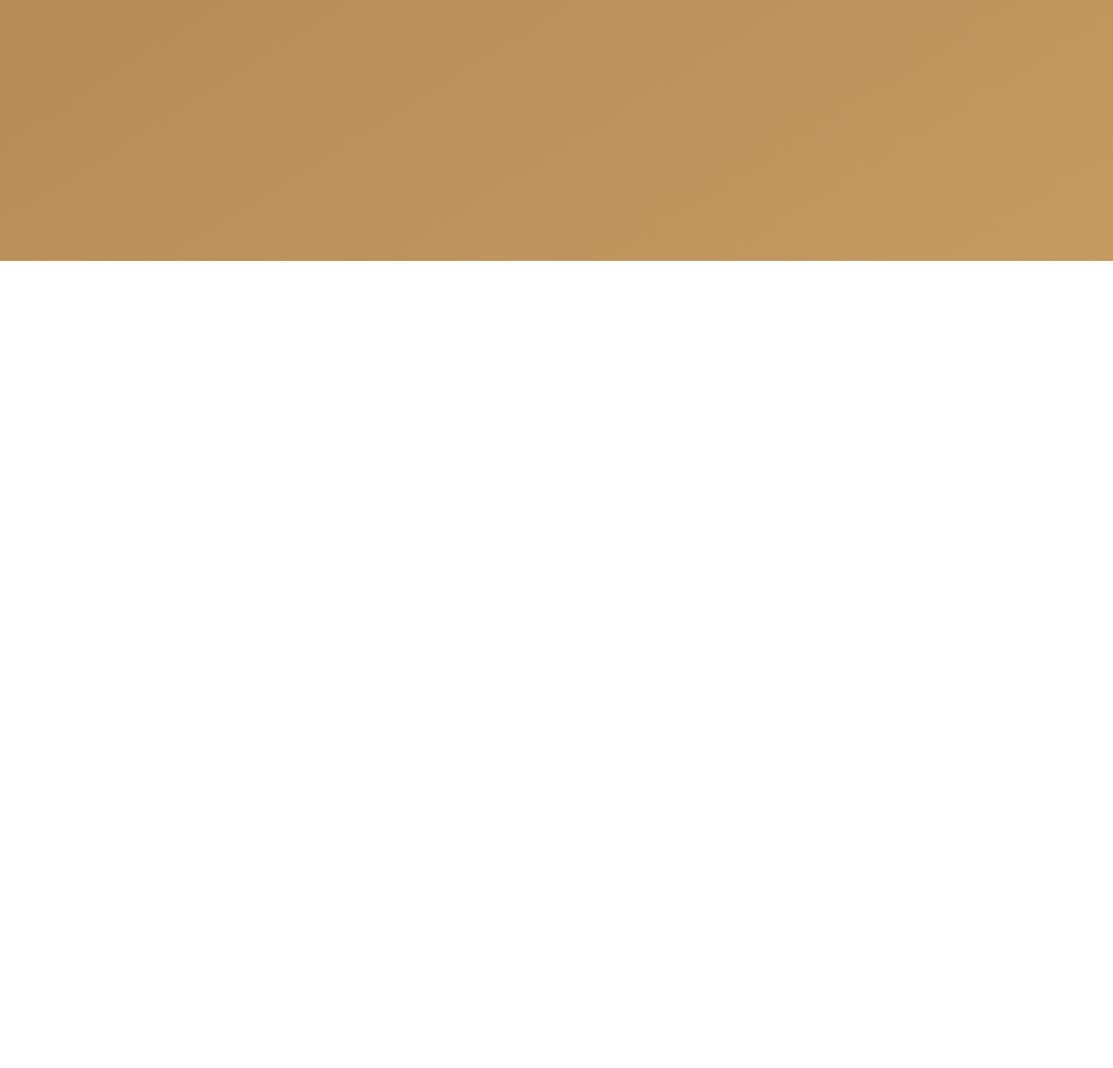
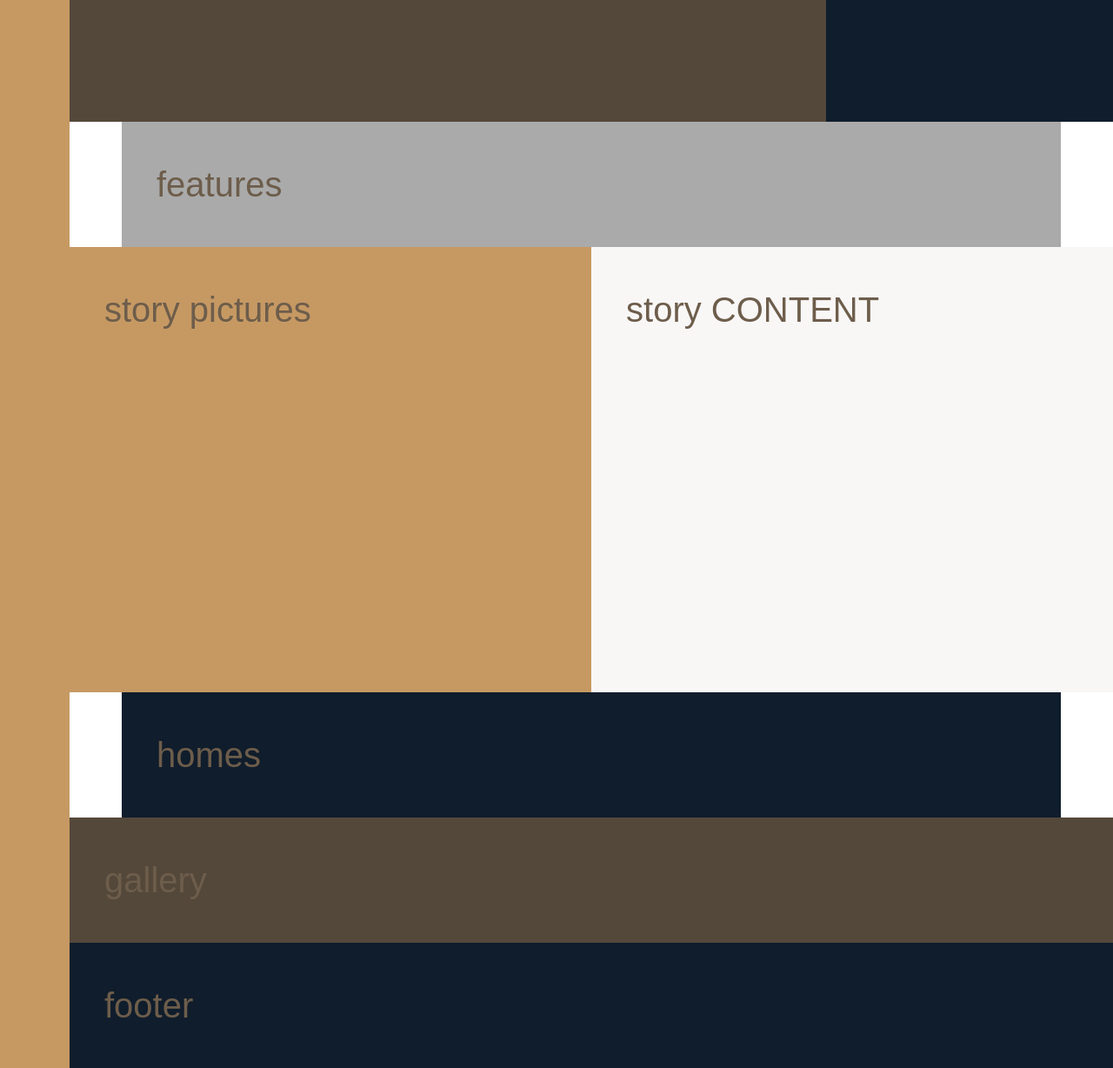
Before and after one commit to sumgwork/css-grid-project-nexter, a website: page index.html in a window 1280 px wide. Shown: the part 500-1728 px from the top of the page at 87% size. Before the commit the page ends 800 px from the top, so only its background shows below. Drawn offline with Linux system fonts and the light colour scheme.

Commit message:
page layout done - using grid system

```diff
--- a/index.html
+++ b/index.html
@@ -15,7 +15,15 @@
   </head>
   <body>
     <div class="container">
-      Hello
+      <div class="sidebar">sidebar</div>
+      <header class="header">header</header>
+      <div class="realtors">top 3 realtors</div>
+      <section class="features">features</section>
+      <section class="story__pictures">story pictures</section>
+      <section class="story__content">story CONTENT</section>
+      <section class="homes">homes</section>
+      <section class="gallery">gallery</section>
+      <footer class="footer">footer</footer>
     </div>
   </body>
 </html>
--- a/sass/_base.scss
+++ b/sass/_base.scss
@@ -1,22 +1,16 @@
-:root {
-    --color-primary: #c69963;
-    --color-primary-dark: #b28451;
+$color-primary: #c69963;
+$color-primary-dark: #b28451;
 
-    --color-secondary: #101d2c;
+$color-secondary: #101d2c;
 
-    --color-grey-light-1: #f9f7f6;
-    --color-grey-light-2: #aaa;
+$color-grey-light-1: #f9f7f6;
+$color-grey-light-2: #aaa;
 
-    --color-grey-dark-1: #54483a;
-    --color-grey-dark-2: #6d5d4b;
+$color-grey-dark-1: #54483a;
+$color-grey-dark-2: #6d5d4b;
 
-    --font-primary: "Numito", sans-serif;
-    --font-display: "Josefin Sans", sans-serif;
-
-    --shadow-dark: 0 2rem 6rem rgba(0, 0, 0, 0.3);
-    --shadow-light: 0 2rem 5rem rgba(0, 0, 0, 0.1);
-    --line: 1px solid var(--color-grey-light-2);
-}
+$font-primary: "Numito", sans-serif;
+$font-display: "Josefin Sans", sans-serif;
 
 //CSS variables don't work on media queries, so using SASS variables
 $bp-largest: 75em; //1200px
@@ -44,14 +38,25 @@ html {
 }
 
 body {
-    font-family: var(--font-primary);
+  font-family: $font-primary;
   font-weight: 300;
   line-height: 1.6;
-    background-image: linear-gradient(to right bottom,
-        var(--color-primary-dark),
-        var(--color-primary));
-    background-size: cover;
-    background-repeat: no-repeat;
-    min-height: 100vh;
-    color: var(--color-grey-dark-2);
+  //   min-height: 100vh;
+  color: $color-grey-dark-2;
 }
+
+.container {
+  display: grid;
+  grid-template-rows: 80vh min-content 40vw repeat(3, min-content);
+  grid-template-columns:
+    [sidebar-start]8rem[sidebar-end full-start] minmax(6rem, 1fr)
+    [center-start] repeat(
+      8,
+      [col-start] minmax(min-content, 14rem) [col-end]
+    ) [center-end] minmax(6rem, 1fr) [full-end];
+
+  & > * {
+    padding: 40px;
+    font-size: 4rem;
+  }
+}
--- a/sass/_features.scss
+++ b/sass/_features.scss
@@ -0,0 +1,4 @@
+.features {
+  background: $color-grey-light-2;
+  grid-column: center-start/center-end;
+}
--- a/sass/_footer.scss
+++ b/sass/_footer.scss
@@ -0,0 +1,5 @@
+.footer {
+    background: $color-secondary;
+    grid-column: full-start/full-end;
+
+}
--- a/sass/_gallery.scss
+++ b/sass/_gallery.scss
@@ -0,0 +1,4 @@
+.gallery {
+    background: $color-grey-dark-1;
+    grid-column: full-start/full-end;
+}
--- a/sass/_header.scss
+++ b/sass/_header.scss
@@ -0,0 +1,4 @@
+.header {
+    background: $color-grey-dark-1;
+    grid-column: full-start/col-end 6;
+}
--- a/sass/_homes.scss
+++ b/sass/_homes.scss
@@ -0,0 +1,4 @@
+.homes {
+  background: $color-secondary;
+  grid-column: center-start/center-end;
+}
--- a/sass/_realtors.scss
+++ b/sass/_realtors.scss
@@ -0,0 +1,4 @@
+.realtors {
+    background: $color-secondary;
+    grid-column: col-start 7/full-end;
+}
--- a/sass/_sidebar.scss
+++ b/sass/_sidebar.scss
@@ -0,0 +1,5 @@
+.sidebar {
+    background: $color-primary;
+    grid-column: sidebar-start/sidebar-end;
+    grid-row: 1/-1;
+}
--- a/sass/_story.scss
+++ b/sass/_story.scss
@@ -0,0 +1,12 @@
+.story {
+    &__pictures {
+        grid-column: full-start/col-end 4;
+        background: $color-primary;
+    }
+
+    &__content {
+        background: $color-grey-light-1;
+        grid-column: col-start 5/full-end;
+
+    }
+}
```
Also changed, not shown: css/style.css. Lines whose indentation alone changed are shown as unchanged.
